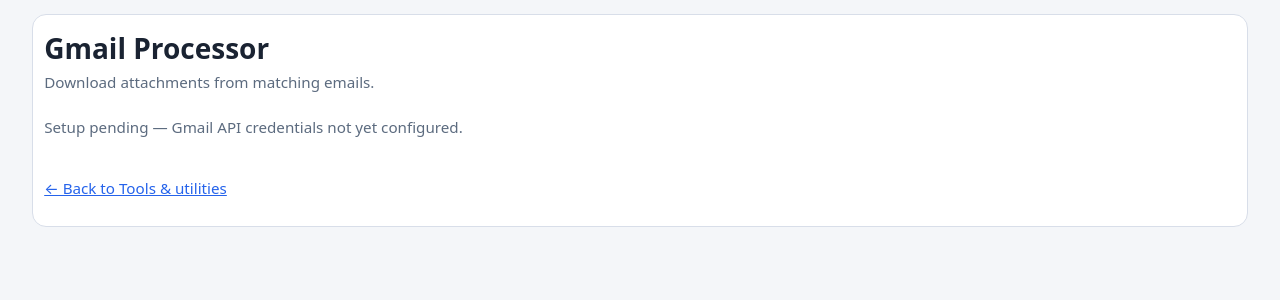
After one commit to SriniK2302/jk_erp_cursor, a Django app: template templates/gmail_processor.html in a window 1280 px wide. The commit adds this page. Shown: the top 300 px of the page. Run offline with Django 4.2, Linux system fonts and the light colour scheme; the template is opened without the code that fills it, so the values that code supplies are empty; parts of the project's set-up code (start-up, migrations or seed data) failed here and were passed over.

Commit message:
Gmail processor tiles: views, urls, templates

```diff
--- a/config/urls.py
+++ b/config/urls.py
@@ -44,6 +44,10 @@ urlpatterns = [
     ),
     path('data-utilities/', views.data_utilities, name='data_utilities'),
     path('tools-utilities/', views.tools_utilities, name='tools_utilities'),
+    path('gmail-processor/', views.gmail_processor, name='gmail_processor'),
+    path('gmail-processor/accounts/', views.gmail_accounts, name='gmail_accounts'),
+    path('gmail-processor/process/', views.gmail_process, name='gmail_process'),
+
     path(
         'data-utilities/data-analysis/',
         views.data_analysis,
--- a/config/views/__init__.py
+++ b/config/views/__init__.py
@@ -29,6 +29,7 @@ from .data_utilities import (
     select_excel_import_file,
     select_doc_import_file,
     tools_utilities,
+    gmail_processor,
 )
 from .home import admin_technical_data_flow, home, setup
 from .server_environment import setup_server_environment
--- /dev/null
+++ b/templates/gmail_processor.html
@@ -0,0 +1,18 @@
+{% extends "base.html" %}
+
+{% block title %}Gmail Processor · JK ERP{% endblock %}
+
+{% block content %}
+<div class="page">
+  <section class="home-frame">
+    <header class="page-header">
+      <h1>Gmail Processor</h1>
+      <p class="muted">Download attachments from matching emails.</p>
+    </header>
+
+    <p class="muted">Setup pending — Gmail API credentials not yet configured.</p>
+
+    <p class="muted"><a href="{% url 'tools_utilities' %}">← Back to Tools & utilities</a></p>
+  </section>
+</div>
+{% endblock %}
--- a/templates/tools_utilities.html
+++ b/templates/tools_utilities.html
@@ -27,6 +27,10 @@
         <span class="tile-title">Data Utilities</span>
         <span class="tile-subtitle">Excel ↔ PostgreSQL, row delete, analysis, and more</span>
       </a>
+      <a class="tile-link" href="{% url 'gmail_processor' %}">
+        <span class="tile-title">Gmail Processor</span>
+        <span class="tile-subtitle">Download attachments from matching emails</span>
+      </a>
     </nav>
 
     <p class="muted"><a href="{% url 'home' %}">← Back to Home</a></p>
```
Also changed, not shown: config/views/data_utilities.py (+22 -0 lines).
